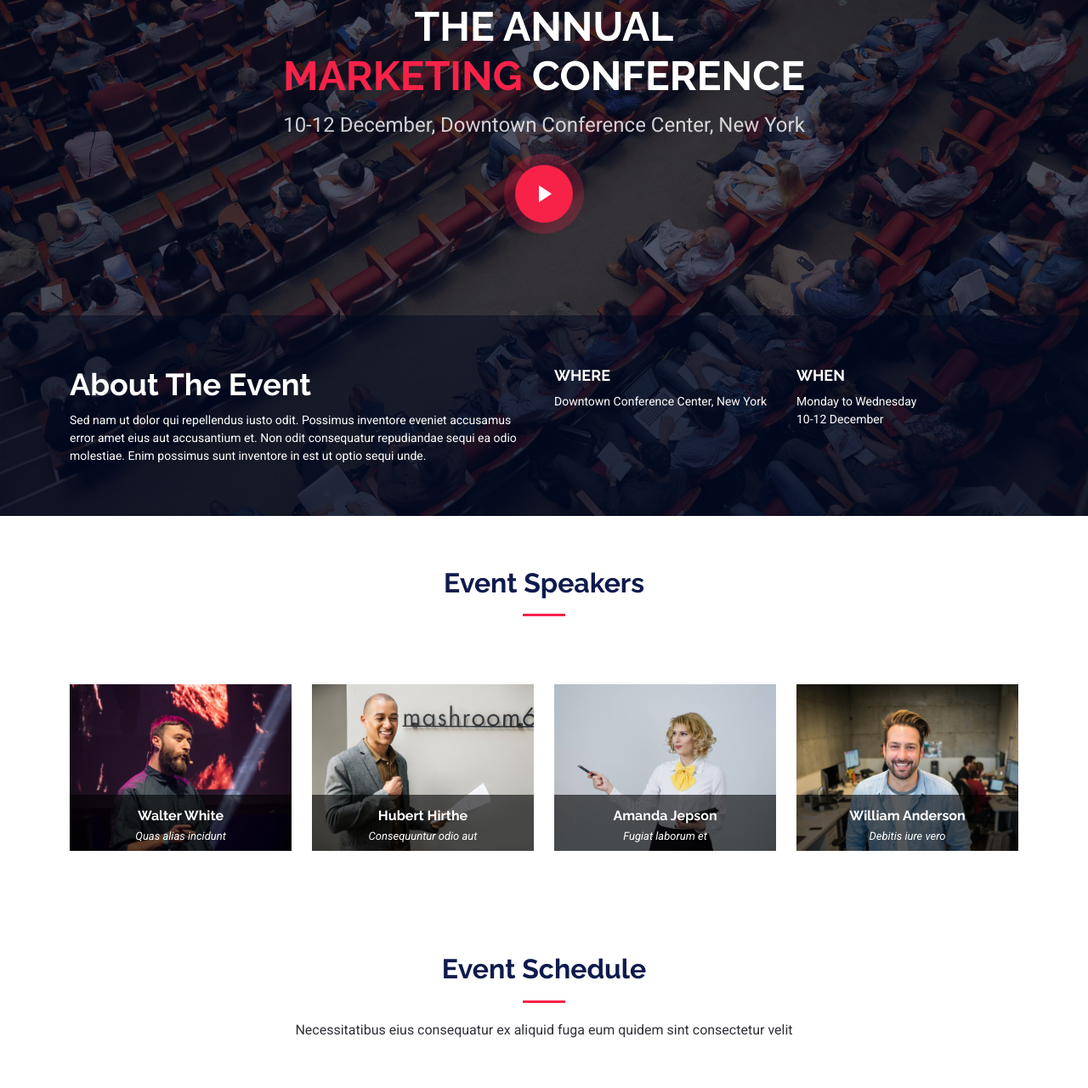
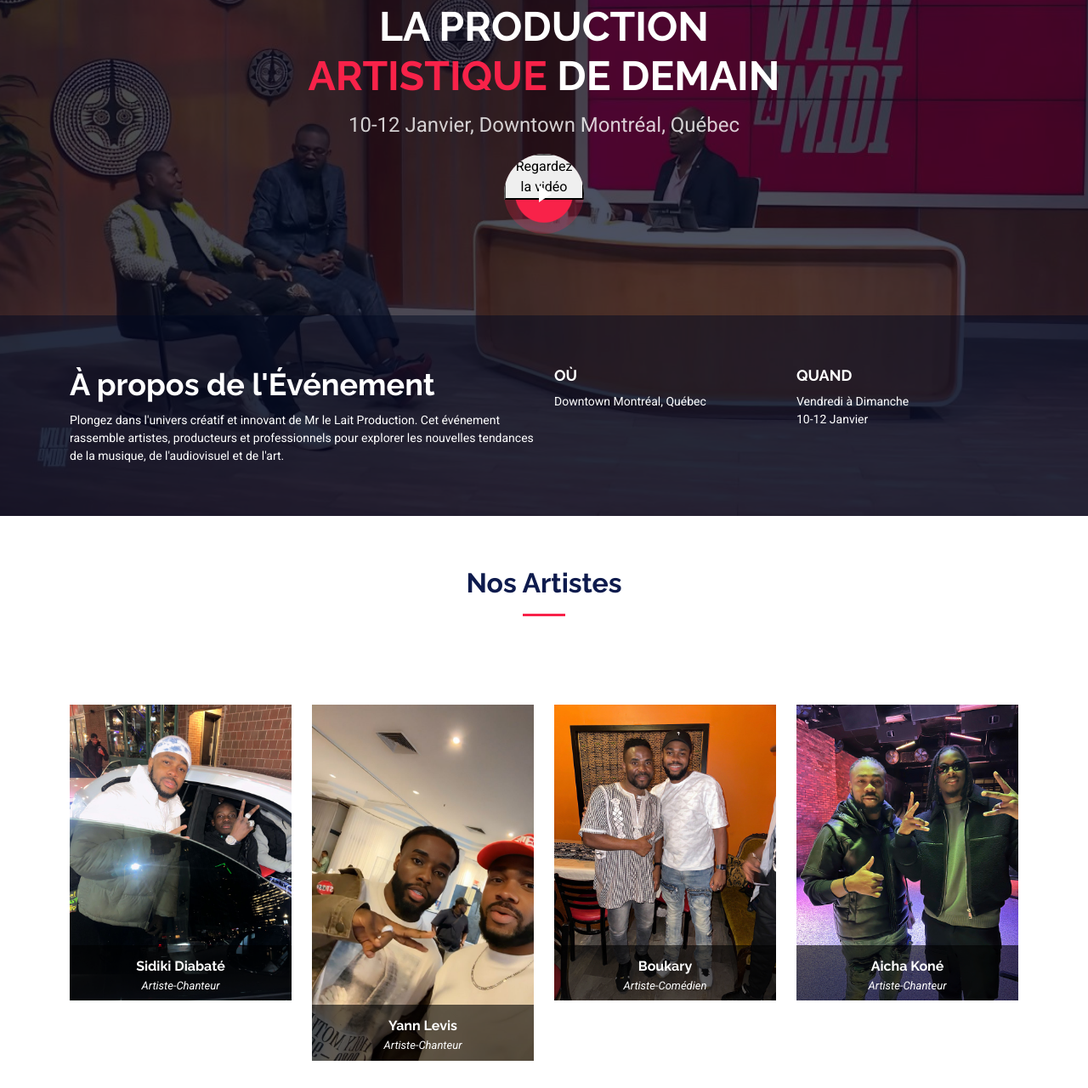
Before and after one commit to MR-LE-LAIT-PROD/mr-le-lait-prod.github.io, a plain HTML site: page index.html in a window 1280 px wide. Shown: the part 193-1473 px from the top of the page at 85% size. Drawn offline with Linux system fonts and the light colour scheme.

Commit message:
major changes

```diff
--- a/index.html
+++ b/index.html
@@ -4,9 +4,9 @@
 <head>
   <meta charset="utf-8">
   <meta content="width=device-width, initial-scale=1.0" name="viewport">
-  <title>Mr le Lait Production - Site web officiel</title>
-  <meta name="description" content="">
-  <meta name="keywords" content="">
+  <title>Mr le Lait Production</title>
+  <meta name="description" content="Mr le Lait Production est une agence dédiée à la gestion et promotion d'artistes dans les domaines de la musique, de l'audiovisuel et des arts. Découvrez nos services en développement artistique, marketing, et gestion de carrière." />
+  <meta name="keywords" content="gestion d'artistes, promotion musicale, agence artistique, développement artistique, marketing d'artistes, concerts, production audiovisuelle, relations publiques, contrats artistiques, Mr le Lait Production" />
 
   <!-- Favicons -->
   <link href="assets/img/MR LE LAIT-Icon.png" rel="icon">
@@ -75,48 +75,50 @@
 
     <!-- Hero Section -->
     <section id="hero" class="hero section dark-background">
-
-      <img src="assets/img/hero-bg.jpg" alt="" data-aos="fade-in" class="">
+      <img src="assets/img/hero-bg.jpeg" alt="" data-aos="fade-in" class="">
 
       <div class="container d-flex flex-column align-items-center text-center mt-auto">
-        <h2 data-aos="fade-up" data-aos-delay="100" class="">THE ANNUAL<br><span>MARKETING</span> CONFERENCE</h2>
-        <p data-aos="fade-up" data-aos-delay="200">10-12 December, Downtown Conference Center, New York</p>
+          <h2 data-aos="fade-up" data-aos-delay="100" class="">
+              LA PRODUCTION<br><span>ARTISTIQUE</span> DE DEMAIN
+          </h2>
+          <p data-aos="fade-up" data-aos-delay="200">
+              10-12 Janvier, Downtown Montréal, Québec
+          </p>
           <div data-aos="fade-up" data-aos-delay="300" class="">
-          <a href="https://www.youtube.com/watch?v=Y7f98aduVJ8" class="glightbox pulsating-play-btn mt-3"></a>
+              <a href="https://www.youtube.com/watch?v=zGBctBMQR9M" class="glightbox pulsating-play-btn mt-3">
+                  <button>Regardez la vidéo</button>
+              </a>
           </div>
       </div>
 
       <div class="about-info mt-auto position-relative">
-
           <div class="container position-relative" data-aos="fade-up">
               <div class="row">
                   <div class="col-lg-6">
-              <h2>About The Event</h2>
-              <p>Sed nam ut dolor qui repellendus iusto odit. Possimus inventore eveniet accusamus error amet eius aut
-                accusantium et. Non odit consequatur repudiandae sequi ea odio molestiae. Enim possimus sunt inventore in
-                est ut optio sequi unde.</p>
+                      <h2>À propos de l'Événement</h2>
+                      <p>Plongez dans l'univers créatif et innovant de Mr le Lait Production. Cet événement rassemble artistes, producteurs et professionnels pour explorer les nouvelles tendances de la musique, de l'audiovisuel et de l'art.</p>
                   </div>
                   <div class="col-lg-3">
-              <h3>Where</h3>
-              <p>Downtown Conference Center, New York</p>
+                      <h3>OÙ</h3>
+                      <p>Downtown Montréal, Québec</p>
                   </div>
                   <div class="col-lg-3">
-              <h3>When</h3>
-              <p>Monday to Wednesday<br>10-12 December</p>
+                      <h3>QUAND</h3>
+                      <p>Vendredi à Dimanche<br>10-12 Janvier</p>
                   </div>
               </div>
           </div>
       </div>
-
-    </section><!-- /Hero Section -->
+    </section>
+    <!-- End Hero Section -->
 
     <!-- Speakers Section -->
     <section id="speakers" class="speakers section">
 
       <!-- Section Title -->
       <div class="container section-title" data-aos="fade-up">
-        <h2>Event Speakers<br></h2>
-
+        <h2>Nos Artistes<br></h2>
+        <p>Découvrez les talents exceptionnels représentés par Mr le Lait Production.</p>
       </div><!-- End Section Title -->
 
       <div class="container">
@@ -125,11 +127,11 @@
 
           <div class="col-xl-3 col-lg-4 col-md-6" data-aos="fade-up" data-aos-delay="100">
             <div class="member">
-              <img src="assets/img/speakers/speaker-1.jpg" class="img-fluid" alt="">
+              <img src="assets/img/speakers/sidiki.jpeg" class="img-fluid" alt="">
               <div class="member-info">
                 <div class="member-info-content">
-                  <h4><a href="speaker-details.html">Walter White</a></h4>
-                  <span>Quas alias incidunt</span>
+                  <h4><a href="speaker-details.html">Sidiki Diabaté</a></h4>
+                  <span>Artiste-Chanteur</span>
                 </div>
                 <div class="social">
                   <a href=""><i class="bi bi-twitter-x"></i></a>
@@ -143,11 +145,11 @@
 
           <div class="col-xl-3 col-lg-4 col-md-6" data-aos="fade-up" data-aos-delay="200">
             <div class="member">
-              <img src="assets/img/speakers/speaker-2.jpg" class="img-fluid" alt="">
+              <img src="assets/img/speakers/YannLevis.jpeg" class="img-fluid" alt="">
               <div class="member-info">
                 <div class="member-info-content">
-                  <h4><a href="speaker-details.html">Hubert Hirthe</a></h4>
-                  <span>Consequuntur odio aut</span>
+                  <h4><a href="speaker-details.html">Yann Levis</a></h4>
+                  <span>Artiste-Chanteur</span>
                 </div>
                 <div class="social">
                   <a href=""><i class="bi bi-twitter-x"></i></a>
@@ -161,11 +163,11 @@
 
           <div class="col-xl-3 col-lg-4 col-md-6" data-aos="fade-up" data-aos-delay="300">
             <div class="member">
-              <img src="assets/img/speakers/speaker-3.jpg" class="img-fluid" alt="">
+              <img src="assets/img/speakers/boukary.jpeg" class="img-fluid" alt="">
               <div class="member-info">
                 <div class="member-info-content">
-                  <h4><a href="speaker-details.html">Amanda Jepson</a></h4>
-                  <span>Fugiat laborum et</span>
+                  <h4><a href="speaker-details.html">Boukary</a></h4>
+                  <span>Artiste-Comédien</span>
                 </div>
                 <div class="social">
                   <a href=""><i class="bi bi-twitter-x"></i></a>
@@ -179,11 +181,11 @@
 
           <div class="col-xl-3 col-lg-4 col-md-6" data-aos="fade-up" data-aos-delay="400">
             <div class="member">
-              <img src="assets/img/speakers/speaker-4.jpg" class="img-fluid" alt="">
+              <img src="assets/img/speakers/kone.jpeg" class="img-fluid" alt="">
               <div class="member-info">
                 <div class="member-info-content">
-                  <h4><a href="speaker-details.html">William Anderson</a></h4>
-                  <span>Debitis iure vero</span>
+                  <h4><a href="speaker-details.html">Aicha Koné</a></h4>
+                  <span>Artiste-Chanteur</span>
                 </div>
                 <div class="social">
                   <a href=""><i class="bi bi-twitter-x"></i></a>
@@ -880,7 +882,7 @@
             <div class="info-item d-flex flex-column justify-content-center align-items-center" data-aos="fade-up" data-aos-delay="200">
               <i class="bi bi-geo-alt"></i>
               <h3>Adresse</h3>
-              <p>5420 Rue BélangerMontréal, QC H1T 1E5</p>
+              <p>2960 Rue Mazenod, Longueuil, J4L 4C8</p>
             </div>
           </div><!-- End Info Item -->
 
@@ -978,22 +980,22 @@
           <div class="col-lg-2 col-md-3 footer-links">
             <h4>Nos Services</h4>
             <ul>
-              <li><a href="#">Web Design</a></li>
-              <li><a href="#">Web Development</a></li>
-              <li><a href="#">Product Management</a></li>
-              <li><a href="#">Marketing</a></li>
-              <li><a href="#">Graphic Design</a></li>
+              <li><a href="#">Planification d’événement</a></li>
+              <li><a href="#">Développement artistique</a></li>
+              <li><a href="#">Stratégies de marketing</a></li>
+              <li><a href="#">Gestion des relations publiques</a></li>
+              <li><a href="#">Négociation de contrats</a></li>
             </ul>
           </div>
 
           <div class="col-lg-2 col-md-3 footer-links">
-            <h4>Hic solutasetp</h4>
+            <h4>Services offerts</h4>
             <ul>
-              <li><a href="#">Molestiae accusamus iure</a></li>
-              <li><a href="#">Excepturi dignissimos</a></li>
-              <li><a href="#">Suscipit distinctio</a></li>
-              <li><a href="#">Dilecta</a></li>
-              <li><a href="#">Sit quas consectetur</a></li>
+              <li><a href="#">Suivi de carrière</a></li>
+              <li><a href="#">Concert</a></li>
+              <li><a href="#">Festival</a></li>
+              <li><a href="#">Cérémonies</a></li>
+              <li><a href="#">Réseautage</a></li>
             </ul>
           </div>
 
@@ -1022,10 +1024,10 @@
         </div>
 
         <div class="social-links order-first order-lg-last mb-3 mb-lg-0">
-          <a href=""><i class="bi bi-twitter-x"></i></a>
-          <a href=""><i class="bi bi-facebook"></i></a>
-          <a href=""><i class="bi bi-instagram"></i></a>
-          <a href=""><i class="bi bi-linkedin"></i></a>
+          <a href="https://youtube.com/@mrlelaitproduction?si=c6TsbKWav_Ze3LYe"><i class="bi bi-youtube"></i></a>
+          <a href="https://www.facebook.com/share/1BQEQ9Tcwf/?mibextid=wwXIfr"><i class="bi bi-facebook"></i></a>
+          <a href="https://www.instagram.com/_mr_le_lait?igsh=ODVod2xlYXR3eDg4&utm_source=qr"><i class="bi bi-instagram"></i></a>
+          <a href="https://www.tiktok.com/@mrmilk06?_t=8sQhHNQ5Gcw&_r=1"><i class="bi bi-tiktok"></i></a>
         </div>
 
       </div>
```
Also changed, not shown: assets/img/hero-bg.jpeg (added), assets/img/speakers/YannLevis.jpeg (added), assets/img/speakers/boukary.jpeg (added), assets/img/speakers/kone.jpeg (added), assets/img/speakers/sidiki.jpeg (added). Lines whose indentation alone changed are shown as unchanged.
